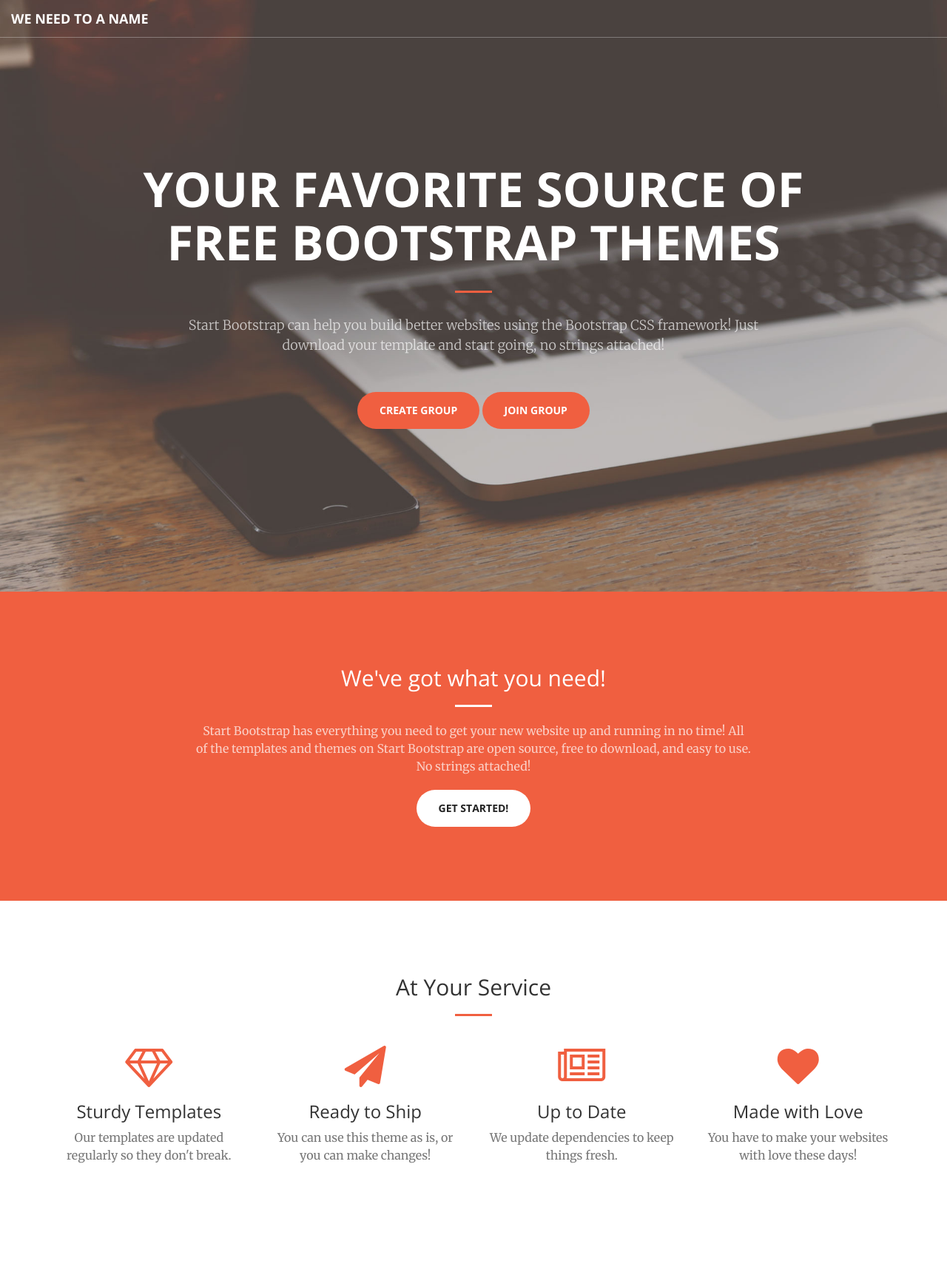
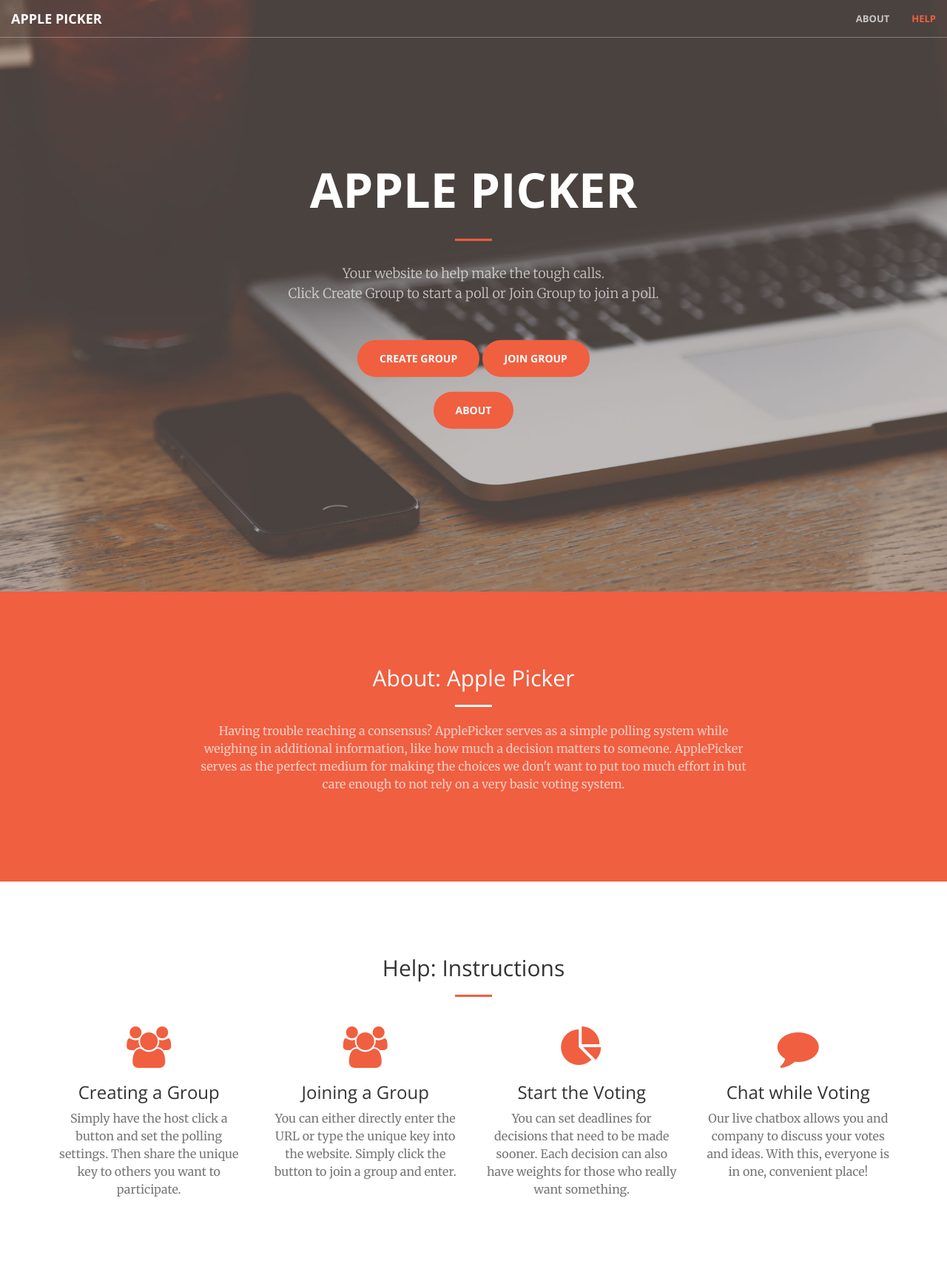
Before and after one commit to AustinSiu/hackdfw-voting, a Flask app: page / in a window 1280 px wide. Shown: the whole page at 74% size. Before the commit the page ends 1573 px from the top, so only its background shows below. Run offline with Flask 2, Linux system fonts and the light colour scheme; some libraries are stand-ins or nearby versions.

Commit message:
edited index.html

```diff
--- a/templates/index.html
+++ b/templates/index.html
@@ -9,7 +9,7 @@
     <meta name="description" content="">
     <meta name="author" content="">
 
-    <title>WE NEED A NAME!</title>
+    <title>ApplePicker</title>
 
     <!-- Bootstrap Core CSS -->
     <link rel="stylesheet" href="../static/css/bootstrap.min.css" type="text/css">
@@ -46,26 +46,26 @@
                     <span class="icon-bar"></span>
                     <span class="icon-bar"></span>
                 </button>
-                <a class="navbar-brand page-scroll" href="#page-top">WE NEED TO A NAME</a>
+                <a class="navbar-brand page-scroll" href="#page-top">Apple Picker</a>
             </div>
 
             <!-- Collect the nav links, forms, and other content for toggling -->
-<!--             <div class="collapse navbar-collapse" id="bs-example-navbar-collapse-1">
+             <div class="collapse navbar-collapse" id="bs-example-navbar-collapse-1">
                 <ul class="nav navbar-nav navbar-right">
                     <li>
                         <a class="page-scroll" href="#about">About</a>
                     </li>
                     <li>
-                        <a class="page-scroll" href="#services">Services</a>
+                        <a class="page-scroll" href="#help">Help</a>
                     </li>
-                    <li>
+                    <!--<li>
                         <a class="page-scroll" href="#portfolio">Portfolio</a>
                     </li>
                     <li>
                         <a class="page-scroll" href="#contact">Contact</a>
-                    </li>
+                    </li>-->
                 </ul>
-            </div> -->
+            </div>
             <!-- /.navbar-collapse -->
         </div>
         <!-- /.container-fluid -->
@@ -74,11 +74,13 @@
     <header>
         <div class="header-content">
             <div class="header-content-inner">
-                <h1>Your Favorite Source of Free Bootstrap Themes</h1>
+                <h1>Apple Picker</h1>
                 <hr>
-                <p>Start Bootstrap can help you build better websites using the Bootstrap CSS framework! Just download your template and start going, no strings attached!</p>
-                <a href="#about" class="btn btn-primary btn-xl page-scroll">Create Group</a>
-                <a href="#services" class="btn btn-primary btn-xl page-scroll">Join Group</a>
+                <p>Your website to help make the tough calls. <br>Click Create Group to start a poll or Join Group to join a poll.</p>
+                <a class="btn btn-primary btn-xl page-scroll">Create Group</a>
+                <a class="btn btn-primary btn-xl page-scroll"> Join  Group</a>
+                <br></br>
+                <a href="#about" class ="btn btn-primary btn-xl page-scroll">About</a> <!-- TODO: make new class -->
             </div>
         </div>
     </header>
@@ -87,20 +89,19 @@
         <div class="container">
             <div class="row">
                 <div class="col-lg-8 col-lg-offset-2 text-center">
-                    <h2 class="section-heading">We've got what you need!</h2>
+                    <h2 class="section-heading">About: Apple Picker</h2>
                     <hr class="light">
-                    <p class="text-faded">Start Bootstrap has everything you need to get your new website up and running in no time! All of the templates and themes on Start Bootstrap are open source, free to download, and easy to use. No strings attached!</p>
-                    <a href="#" class="btn btn-default btn-xl">Get Started!</a>
+                    <p class="text-faded">Having trouble reaching a consensus? ApplePicker serves as a simple polling system while weighing in additional information, like how much a decision matters to someone. ApplePicker serves as the perfect medium for making the choices we don't want to put too much effort in but care enough to not rely on a very basic voting system.</p>
                 </div>
             </div>
         </div>
     </section>
 
-    <section id="services">
+    <section id="help">
         <div class="container">
             <div class="row">
                 <div class="col-lg-12 text-center">
-                    <h2 class="section-heading">At Your Service</h2>
+                    <h2 class="section-heading">Help: Instructions</h2>
                     <hr class="primary">
                 </div>
             </div>
@@ -109,30 +110,30 @@
             <div class="row">
                 <div class="col-lg-3 col-md-6 text-center">
                     <div class="service-box">
-                        <i class="fa fa-4x fa-diamond wow bounceIn text-primary"></i>
-                        <h3>Sturdy Templates</h3>
-                        <p class="text-muted">Our templates are updated regularly so they don't break.</p>
+                        <i class="fa fa-4x fa-users wow bounceIn text-primary"></i>
+                        <h3>Creating a Group</h3>
+                        <p class="text-muted">Simply have the host click a button and set the polling settings. Then share the unique key to others you want to participate.</p>
                     </div>
                 </div>
                 <div class="col-lg-3 col-md-6 text-center">
                     <div class="service-box">
-                        <i class="fa fa-4x fa-paper-plane wow bounceIn text-primary" data-wow-delay=".1s"></i>
-                        <h3>Ready to Ship</h3>
-                        <p class="text-muted">You can use this theme as is, or you can make changes!</p>
+                        <i class="fa fa-4x fa-users wow bounceIn text-primary" data-wow-delay=".1s"></i>
+                        <h3>Joining a Group</h3>
+                        <p class="text-muted">You can either directly enter the URL or type the unique key into the website. Simply click the button to join a group and enter.</p>
                     </div>
                 </div>
                 <div class="col-lg-3 col-md-6 text-center">
                     <div class="service-box">
-                        <i class="fa fa-4x fa-newspaper-o wow bounceIn text-primary" data-wow-delay=".2s"></i>
-                        <h3>Up to Date</h3>
-                        <p class="text-muted">We update dependencies to keep things fresh.</p>
+                        <i class="fa fa-4x fa-pie-chart wow bounceIn text-primary" data-wow-delay=".2s"></i>
+                        <h3>Start the Voting</h3>
+                        <p class="text-muted">You can set deadlines for decisions that need to be made sooner. Each decision can also have weights for those who really want something.</p>
                     </div>
                 </div>
                 <div class="col-lg-3 col-md-6 text-center">
                     <div class="service-box">
-                        <i class="fa fa-4x fa-heart wow bounceIn text-primary" data-wow-delay=".3s"></i>
-                        <h3>Made with Love</h3>
-                        <p class="text-muted">You have to make your websites with love these days!</p>
+                        <i class="fa fa-4x fa-comment wow bounceIn text-primary" data-wow-delay=".3s"></i>
+                        <h3>Chat while Voting</h3>
+                        <p class="text-muted">Our live chatbox allows you and company to discuss your votes and ideas. With this, everyone is in one, convenient place!</p>
                     </div>
                 </div>
             </div>
```
